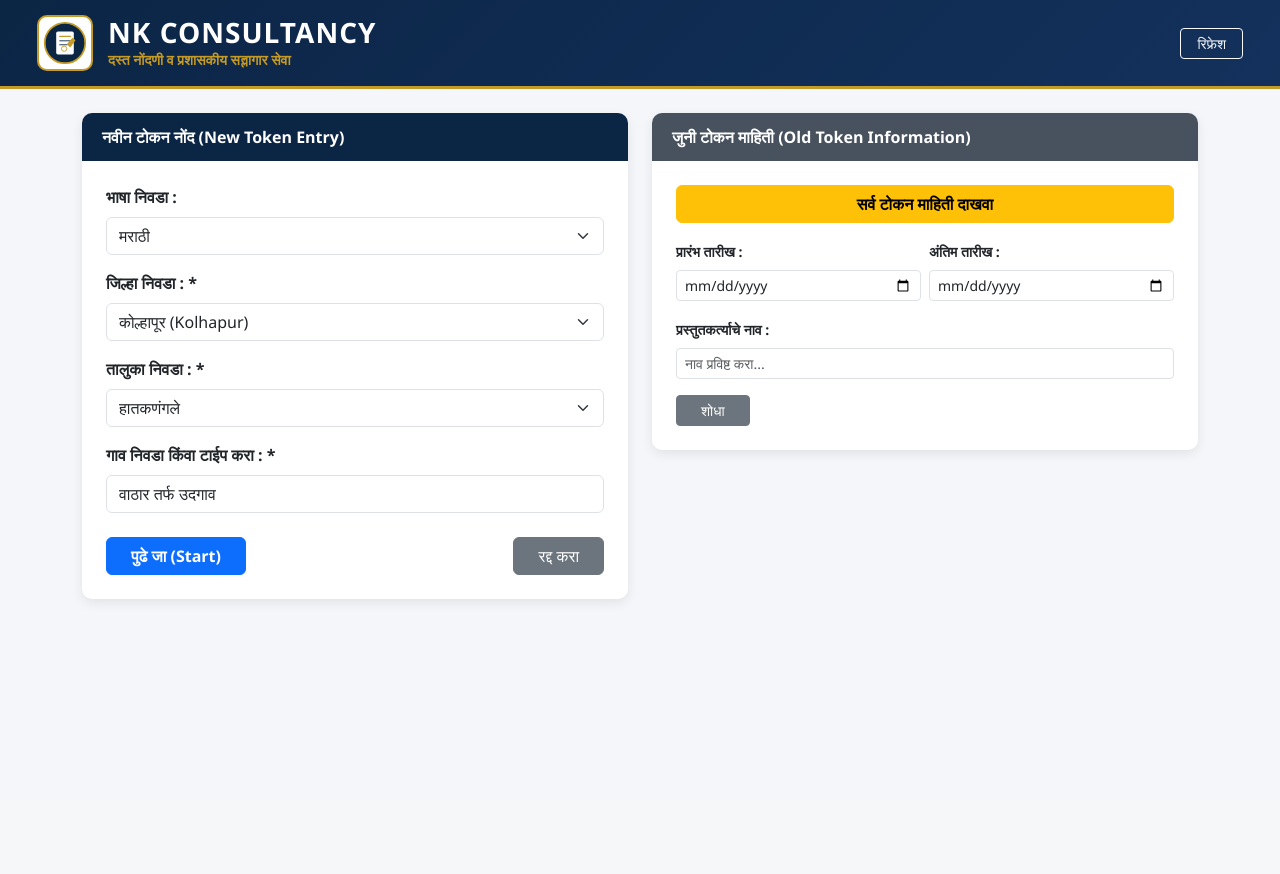
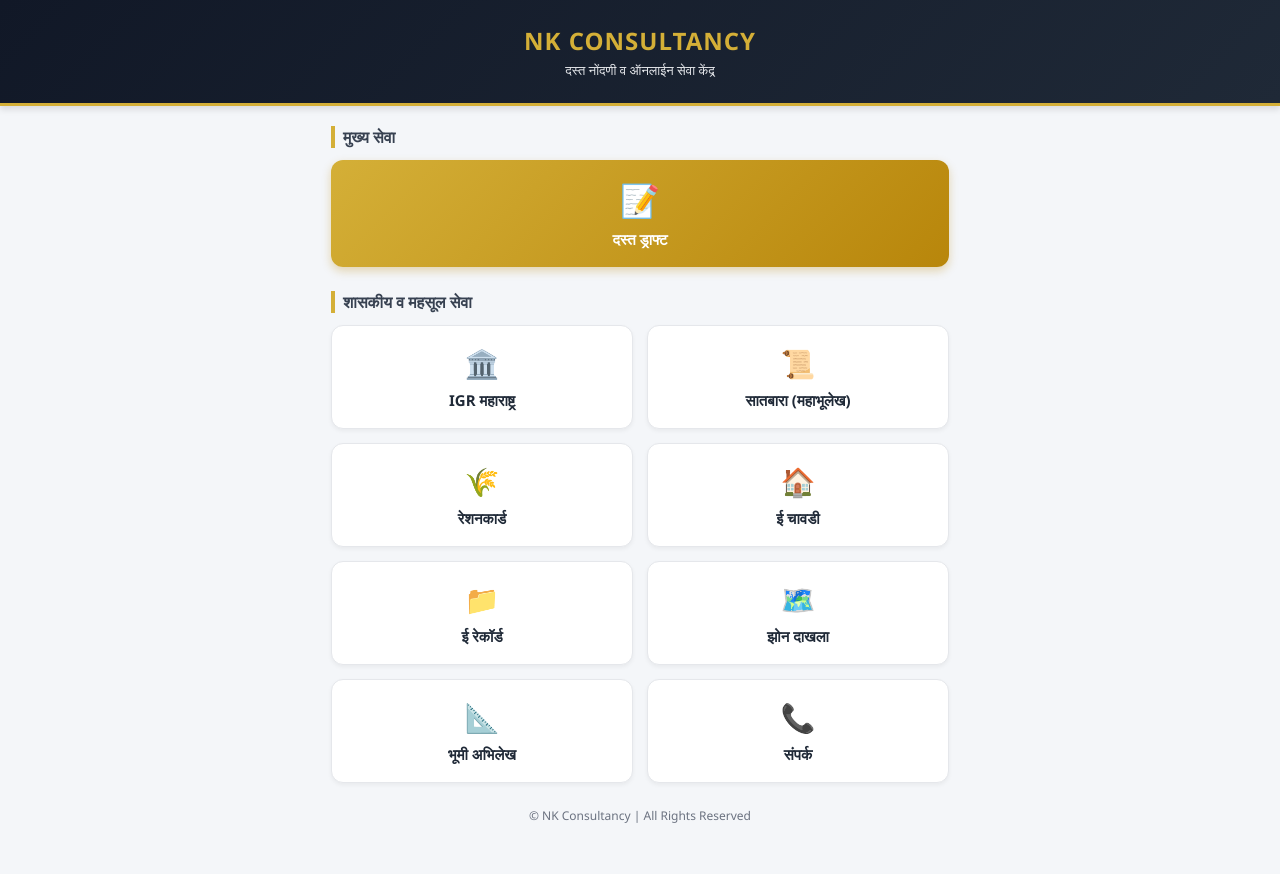
Before and after one commit to Nilesh-1566/nk-consultancy, a Flask app: page / in a window 1280 px wide. Before the commit the page ends 602 px from the top, so only its background shows below. Run offline with Flask 3, Linux system fonts and the light colour scheme.

Commit message:
Update home.html

```diff
--- a/templates/home.html
+++ b/templates/home.html
@@ -3,177 +3,176 @@
 <head>
     <meta charset="UTF-8">
     <meta name="viewport" content="width=device-width, initial-scale=1.0">
-    <title>NK CONSULTANCY</title>
-    <link href="https://cdn.jsdelivr.net/npm/bootstrap@5.3.0/dist/css/bootstrap.min.css" rel="stylesheet">
+    <title>NK Consultancy</title>
     <style>
-        body { background-color: #f4f6f9; font-family: 'Segoe UI', Tahoma, sans-serif; }
-        .top-navbar { background: linear-gradient(135deg, #0b2545 0%, #13315c 100%); padding: 15px 25px; color: white; border-bottom: 3px solid #c59b27; }
-        .logo-svg-container { width: 56px; height: 56px; background: white; border-radius: 10px; display: inline-flex; align-items: center; justify-content: center; padding: 4px; border: 2px solid #c59b27; margin-right: 15px; }
-        .brand-title { font-size: 28px; font-weight: 900; letter-spacing: 1px; color: #fff; margin: 0; }
-        .brand-subtitle { font-size: 14px; color: #c59b27; font-weight: 700; margin: 0; }
-        .card-custom { border-radius: 10px; box-shadow: 0 4px 12px rgba(0,0,0,0.08); background: white; border: none; margin-bottom: 20px; }
-        .card-header-new { background: #0b2545; color: white; font-weight: bold; padding: 12px 20px; border-radius: 10px 10px 0 0; }
-        .card-header-old { background: #47525e; color: white; font-weight: bold; padding: 12px 20px; border-radius: 10px 10px 0 0; }
+        * {
+            box-sizing: border-box;
+            margin: 0;
+            padding: 0;
+            font-family: 'Segoe UI', Tahoma, Geneva, Verdana, sans-serif;
+        }
+        body {
+            background-color: #f4f6f9;
+            color: #333;
+            padding-bottom: 30px;
+        }
+        .header {
+            background: linear-gradient(135deg, #111827, #1f2937);
+            color: #d4af37;
+            padding: 24px 16px;
+            text-align: center;
+            border-bottom: 3px solid #d4af37;
+            box-shadow: 0 4px 6px rgba(0,0,0,0.1);
+        }
+        .header h1 {
+            font-size: 24px;
+            font-weight: 700;
+            letter-spacing: 1px;
+        }
+        .header p {
+            font-size: 13px;
+            color: #e5e7eb;
+            margin-top: 4px;
+        }
+        .container {
+            max-width: 650px;
+            margin: 20px auto;
+            padding: 0 16px;
+        }
+        .section-title {
+            font-size: 16px;
+            font-weight: 600;
+            color: #374151;
+            margin-bottom: 12px;
+            border-left: 4px solid #d4af37;
+            padding-left: 8px;
+        }
+        .grid-container {
+            display: grid;
+            grid-template-columns: repeat(2, 1fr);
+            gap: 14px;
+            margin-bottom: 24px;
+        }
+        .card-btn {
+            display: flex;
+            flex-direction: column;
+            align-items: center;
+            justify-content: center;
+            background: #ffffff;
+            border: 1px solid #e5e7eb;
+            border-radius: 12px;
+            padding: 18px 12px;
+            text-decoration: none;
+            color: #1f2937;
+            font-size: 15px;
+            font-weight: 600;
+            text-align: center;
+            box-shadow: 0 2px 4px rgba(0,0,0,0.05);
+            transition: all 0.2s ease;
+        }
+        .card-btn:active {
+            transform: scale(0.97);
+            background-color: #f9fafb;
+        }
+        .card-btn .icon {
+            font-size: 28px;
+            margin-bottom: 8px;
+        }
+        /* मुख्य सेवा - दस्त ड्राफ्ट */
+        .card-primary {
+            grid-column: span 2;
+            background: linear-gradient(135deg, #d4af37, #b8860b);
+            color: #ffffff;
+            border: none;
+            box-shadow: 0 4px 10px rgba(184, 134, 11, 0.3);
+        }
+        .card-primary .icon {
+            font-size: 32px;
+        }
+        .card-primary:active {
+            background: linear-gradient(135deg, #b8860b, #996515);
+        }
+        .footer {
+            text-align: center;
+            font-size: 12px;
+            color: #6b7280;
+            margin-top: 20px;
+        }
     </style>
 </head>
 <body>
 
-<header class="top-navbar">
-    <div class="container-fluid d-flex justify-content-between align-items-center">
-        <div class="d-flex align-items-center">
-            <div class="logo-svg-container">
-                <svg viewBox="0 0 100 100" width="100%" height="100%">
-                    <circle cx="50" cy="50" r="46" fill="#0b2545" stroke="#c59b27" stroke-width="4"/>
-                    <rect x="30" y="24" width="40" height="52" rx="4" fill="#ffffff"/>
-                    <line x1="38" y1="35" x2="62" y2="35" stroke="#c59b27" stroke-width="3" stroke-linecap="round"/>
-                    <line x1="38" y1="45" x2="62" y2="45" stroke="#0b2545" stroke-width="2" stroke-linecap="round"/>
-                    <line x1="38" y1="54" x2="55" y2="54" stroke="#0b2545" stroke-width="2" stroke-linecap="round"/>
-                    <path d="M62 60 L74 44 L67 38 L54 53 Z" fill="#c59b27"/>
-                    <circle cx="48" cy="63" r="6" fill="none" stroke="#c59b27" stroke-width="2"/>
-                </svg>
-            </div>
-            <div>
-                <h1 class="brand-title">NK CONSULTANCY</h1>
-                <p class="brand-subtitle">दस्त नोंदणी व प्रशासकीय सल्लागार सेवा</p>
-            </div>
+    <div class="header">
+        <h1>NK CONSULTANCY</h1>
+        <p>दस्त नोंदणी व ऑनलाईन सेवा केंद्र</p>
+    </div>
+
+    <div class="container">
+
+        <div class="section-title">मुख्य सेवा</div>
+        <div class="grid-container">
+            <!-- दस्त ड्राफ्ट बटन (आधीचे मुख्य टोकन पेज) -->
+            <a href="/draft" class="card-btn card-primary">
+                <span class="icon">📝</span>
+                <span>दस्त ड्राफ्ट</span>
+            </a>
         </div>
-        <div>
-            <a href="/" class="btn btn-outline-light btn-sm px-3">रिफ्रेश</a>
+
+        <div class="section-title">शासकीय व महसूल सेवा</div>
+        <div class="grid-container">
+            <!-- IGR Maharashtra -->
+            <a href="https://igrmaharashtra.gov.in/" target="_blank" class="card-btn">
+                <span class="icon">🏛️</span>
+                <span>IGR महाराष्ट्र</span>
+            </a>
+
+            <!-- सातबारा -->
+            <a href="https://bhulekh.mahabhumi.gov.in/" target="_blank" class="card-btn">
+                <span class="icon">📜</span>
+                <span>सातबारा (महाभूलेख)</span>
+            </a>
+
+            <!-- रेशनकार्ड -->
+            <a href="https://rcms.mahafood.gov.in/" target="_blank" class="card-btn">
+                <span class="icon">🌾</span>
+                <span>रेशनकार्ड</span>
+            </a>
+
+            <!-- ई चावडी -->
+            <a href="https://echawadi.mahabhumi.gov.in/" target="_blank" class="card-btn">
+                <span class="icon">🏠</span>
+                <span>ई चावडी</span>
+            </a>
+
+            <!-- ई रेकॉर्ड -->
+            <a href="https://aaplesarkar.mahaonline.gov.in/" target="_blank" class="card-btn">
+                <span class="icon">📁</span>
+                <span>ई रेकॉर्ड</span>
+            </a>
+
+            <!-- झोन दाखला -->
+            <a href="https://bpms.mahavastu.maharashtra.gov.in/" target="_blank" class="card-btn">
+                <span class="icon">🗺️</span>
+                <span>झोन दाखला</span>
+            </a>
+
+            <!-- भूमी अभिलेख -->
+            <a href="https://mahabhumi.gov.in/" target="_blank" class="card-btn">
+                <span class="icon">📐</span>
+                <span>भूमी अभिलेख</span>
+            </a>
+
+            <!-- संपर्क -->
+            <a href="/contact" class="card-btn">
+                <span class="icon">📞</span>
+                <span>संपर्क</span>
+            </a>
+        </div>
+
+        <div class="footer">
+            &copy; NK Consultancy | All Rights Reserved
         </div>
     </div>
-</header>
 
-<main class="container my-4">
-    <div class="row">
-        <div class="col-md-6">
-            <div class="card card-custom">
-                <div class="card-header-new">नवीन टोकन नोंद (New Token Entry)</div>
-                <div class="card-body p-4">
-                    <form action="/presentation" method="GET">
-                        <div class="mb-3">
-                            <label class="form-label fw-bold">भाषा निवडा :</label>
-                            <select name="ddlLanguage" class="form-select">
-                                <option value="mr-IN" selected>मराठी</option>
-                                <option value="en-US">English</option>
-                            </select>
-                        </div>
-
-                        <div class="mb-3">
-                            <label class="form-label fw-bold">जिल्हा निवडा : *</label>
-                            <select name="drpDistrictNew" id="distSelect" class="form-select" onchange="loadTalukas()" required>
-                                <option value="कोल्हापूर" selected>कोल्हापूर (Kolhapur)</option>
-                                <option value="सांगली">सांगली (Sangli)</option>
-                                <option value="सातारा">सातारा (Satara)</option>
-                                <option value="पुणे">पुणे (Pune)</option>
-                            </select>
-                        </div>
-
-                        <div class="mb-3">
-                            <label class="form-label fw-bold">तालुका निवडा : *</label>
-                            <select name="drpTalukaNew" id="talukaSelect" class="form-select" onchange="loadVillages()" required>
-                            </select>
-                        </div>
-
-                        <div class="mb-4">
-                            <label class="form-label fw-bold">गाव निवडा किंवा टाईप करा : *</label>
-                            <input list="villageList" name="txtVillageNew" id="villageInput" class="form-control" value="वाठार तर्फ उदगाव" required>
-                            <datalist id="villageList"></datalist>
-                        </div>
-
-                        <div class="d-flex justify-content-between">
-                            <button type="submit" class="btn btn-primary px-4 fw-bold">पुढे जा (Start)</button>
-                            <button type="reset" class="btn btn-secondary px-4">रद्द करा</button>
-                        </div>
-                    </form>
-                </div>
-            </div>
-        </div>
-
-        <div class="col-md-6">
-            <div class="card card-custom">
-                <div class="card-header-old">जुनी टोकन माहिती (Old Token Information)</div>
-                <div class="card-body p-4">
-                    <button type="button" class="btn btn-warning w-100 fw-bold mb-3">सर्व टोकन माहिती दाखवा</button>
-                    <div class="row g-2 mb-3">
-                        <div class="col-md-6">
-                            <label class="form-label small fw-bold">प्रारंभ तारीख :</label>
-                            <input type="date" class="form-control form-control-sm">
-                        </div>
-                        <div class="col-md-6">
-                            <label class="form-label small fw-bold">अंतिम तारीख :</label>
-                            <input type="date" class="form-control form-control-sm">
-                        </div>
-                    </div>
-                    <div class="mb-3">
-                        <label class="form-label small fw-bold">प्रस्तुतकर्त्याचे नाव :</label>
-                        <input type="text" class="form-control form-control-sm" placeholder="नाव प्रविष्ट करा...">
-                    </div>
-                    <button type="button" class="btn btn-secondary btn-sm px-4">शोधा</button>
-                </div>
-            </div>
-        </div>
-    </div>
-</main>
-
-<script>
-const locData = {
-    "कोल्हापूर": {
-        "हातकणंगले": ["वाठार तर्फ उदगाव", "हातकणंगले", "इचलकरंजी", "शिरोली", "हुपरी", "कोरोची"],
-        "शिरोळ": ["शिरोळ", "जयसिंगपूर", "उदगाव", "कुरुंदवाड", "नृसिंहवाडी"],
-        "करवीर": ["कोल्हापूर", "गांधीनगर", "पाचगाव", "उचगाव"],
-        "कागल": ["कागल", "म्हाकवे", "मुरगूड"]
-    },
-    "सांगली": {
-        "मिरज": ["मिरज", "सांगली", "कुपवाड"],
-        "वाळवा (इस्लामपूर)": ["इस्लामपूर", "कासेगाव", "वाळवा"]
-    },
-    "सातारा": {
-        "सातारा": ["सातारा", "शेंद्रे"],
-        "कराड": ["कराड", "मलकापूर"]
-    },
-    "पुणे": {
-        "हवेली": ["पुणे", "हडपसर"],
-        "पुणे शहर": ["शिवाजीनगर", "कोथरूड"]
-    }
-};
-
-function loadTalukas() {
-    const dist = document.getElementById("distSelect").value;
-    const talukaSel = document.getElementById("talukaSelect");
-    talukaSel.innerHTML = "";
-
-    const talukas = locData[dist] || {};
-    for (let t in talukas) {
-        let opt = document.createElement("option");
-        opt.value = t;
-        opt.textContent = t;
-        talukaSel.appendChild(opt);
-    }
-    loadVillages();
-}
-
-function loadVillages() {
-    const dist = document.getElementById("distSelect").value;
-    const taluka = document.getElementById("talukaSelect").value;
-    const vList = document.getElementById("villageList");
-    const vInput = document.getElementById("villageInput");
-    vList.innerHTML = "";
-
-    if (locData[dist] && locData[dist][taluka]) {
-        locData[dist][taluka].forEach(v => {
-            let opt = document.createElement("option");
-            opt.value = v;
-            vList.appendChild(opt);
-        });
-        if(locData[dist][taluka].length > 0) {
-            vInput.value = locData[dist][taluka][0];
-        }
-    }
-}
-
-window.onload = function() {
-    loadTalukas();
-};
-</script>
 </body>
 </html>
```
